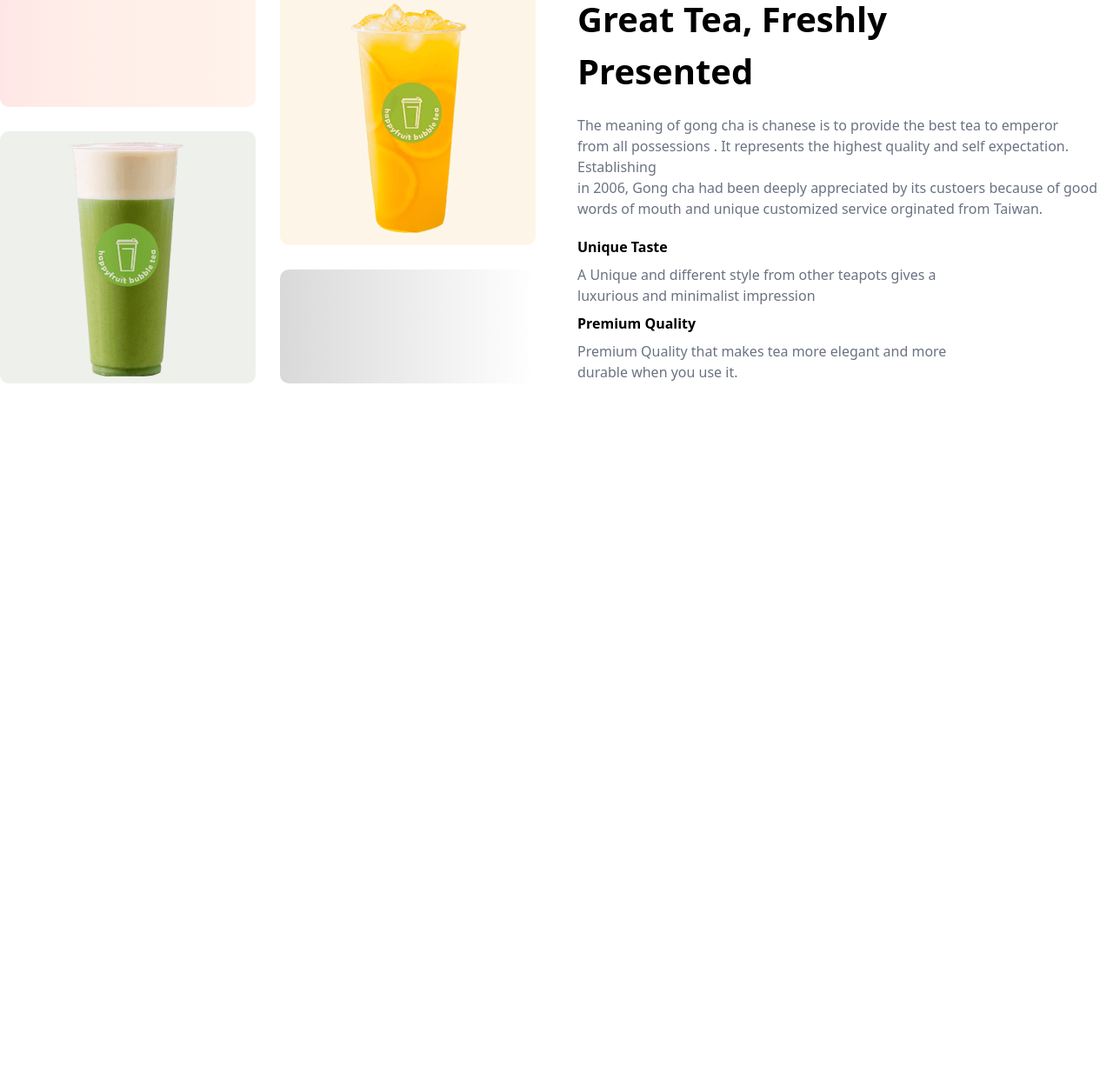
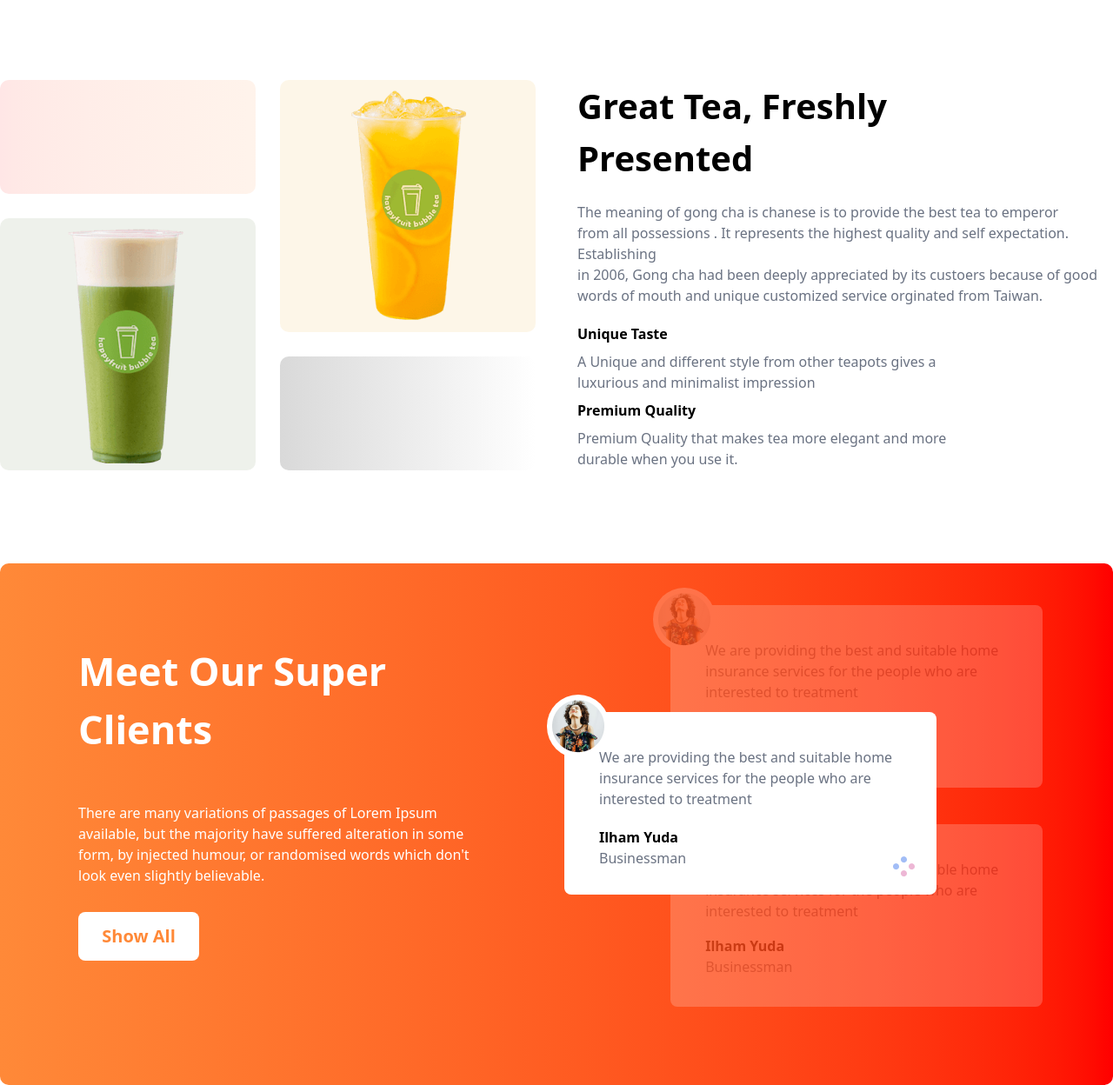
Before and after one commit to Tafsirchy/T-house-project, a plain HTML site: page index.html in a window 1280 px wide. Shown: the part 1264-2512 px from the top of the page at 87% size. Before the commit the page ends 1712 px from the top, so only its background shows below. Drawn offline with nearby package versions, Linux system fonts and the light colour scheme; a small style sheet from the web is missing.

Commit message:
clients section

```diff
--- a/index.html
+++ b/index.html
@@ -25,10 +25,10 @@
 
     <link rel="stylesheet" href="styles/style.css" />
   </head>
-  <body>
+  <body class="">
     <!-- banner section start here -->
     <section
-      class="parent-container flex flex-col md:flex-row justify-between items-center mx-w-[1250px] min-h-[200px] mx-auto"
+      class="parent-container flex flex-col md:flex-row justify-between items-center container mx-auto"
     >
       <div class="left-div">
         <h1 class="text-[80px] font-bold">
@@ -65,7 +65,7 @@
       </div>
     </section>
     <!-- feature section start here -->
-    <section class="mx-w-[1250px] min-h-[200px] mx-auto mt-36">
+    <section class="container mx-auto mt-36">
       <h1 class="text-[45px] font-bold text-center">Our Featured Products</h1>
       <p class="text-[16px] font-medium text-gray-500 text-center mt-5 mb-12">
         There are many variations of passages of Lorem Ipsum available, but the
@@ -116,7 +116,7 @@
     </section>
     <!-- great tea section starts here -->
     <section
-      class="parent_container flex flex-col md:flex-row mx-w-[1250px] min-h-[200px] mx-auto gap-12"
+      class="parent_container flex flex-col md:flex-row container mx-auto mt-[100px] gap-12"
     >
       <div class="left_div grid grid-cols-2 grid-rows-3 h-full md:w-1/2 gap-7">
         <div
@@ -162,5 +162,79 @@
         </p>
       </div>
     </section>
+    <!-- meet our clients section -->
+    <section
+      class="parent_container text-white bg-gradient-to-r from-[#FF8938] to-[#FF0000] container mx-auto mt-[100px] h-[1200px] md:h-[600px] flex gap-4 p-5 rounded-[10px] flex-col md:flex-row"
+    >
+      <div class="left_div h-full md:w-1/2 px-[70px] py-[70px]">
+        <h1 class="text-[45px] font-bold">
+          Meet Our Super <br />
+          Clients
+        </h1>
+        <p class="text-[16px] font-normal mt-[50px] mb-[30px]">
+          There are many variations of passages of Lorem Ipsum <br />
+          available, but the majority have suffered alteration in some form, by
+          injected humour, or randomised words which don't look even slightly
+          believable.
+        </p>
+        <button
+          class="w-[139px] h-[56px] text-[20px] text-[#FF8938] font-bold bg-white rounded-[8px]"
+        >
+          Show All
+        </button>
+      </div>
+      <div class="right_div h-full md:w-1/2 relative">
+        <div
+          class="customer_review h-[210px] w-[70%] bg-white p-[40px] rounded-[8px] absolute top-[27%] z-10"
+        >
+          <p class="text-gray-500 text-[16px]">
+            We are providing the best and suitable home insurance services for
+            the people who are interested to treatment
+          </p>
+          <h5 class="text-black text-[16px] font-bold mt-[20px]">Ilham Yuda</h5>
+          <p class="text-gray-500 text-[16px]">Businessman</p>
+          <div
+            class="absolute top-[-20px] left-[-20px] border-white rounded-full p-1.5 bg-white"
+          >
+            <img src="images/client.png" alt="" />
+          </div>
+          <img
+            src="images/circles.png"
+            alt=""
+            class="absolute right-[25px] bottom-[20px]"
+          />
+        </div>
+        <div
+          class="customer_review h-[210px] w-[70%] bg-white p-[40px] rounded-[8px] absolute top-[5%] left-[20%] opacity-20"
+        >
+          <p class="text-gray-500 text-[16px]">
+            We are providing the best and suitable home insurance services for
+            the people who are interested to treatment
+          </p>
+          <h5 class="text-black text-[16px] font-bold mt-[20px]">Ilham Yuda</h5>
+          <p class="text-gray-500 text-[16px]">Businessman</p>
+          <div
+            class="absolute top-[-20px] left-[-20px] border-white rounded-full p-1.5 bg-white"
+          >
+            <img src="images/client.png" alt="" />
+          </div>
+        </div>
+        <div
+          class="customer_review h-[210px] w-[70%] bg-white p-[40px] rounded-[8px] absolute top-[50%] left-[20%] opacity-20"
+        >
+          <p class="text-gray-500 text-[16px]">
+            We are providing the best and suitable home insurance services for
+            the people who are interested to treatment
+          </p>
+          <h5 class="text-black text-[16px] font-bold mt-[16px]">Ilham Yuda</h5>
+          <p class="text-gray-500 text-[16px]">Businessman</p>
+          <div
+            class="absolute top-[-20px] left-[-20px] border-white rounded-full p-1.5 bg-white"
+          >
+            <img src="images/client.png" alt="" />
+          </div>
+        </div>
+      </div>
+    </section>
   </body>
 </html>
```
